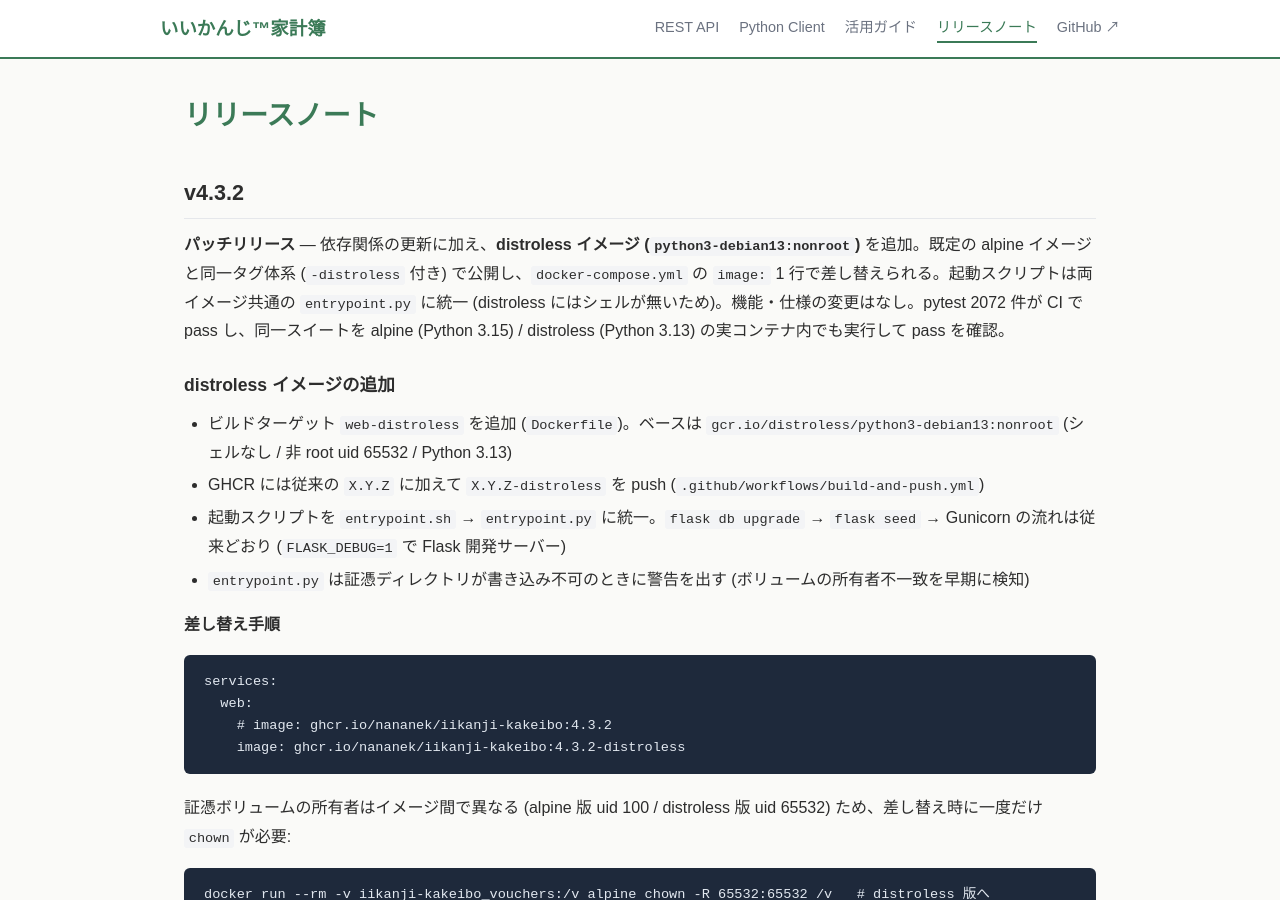
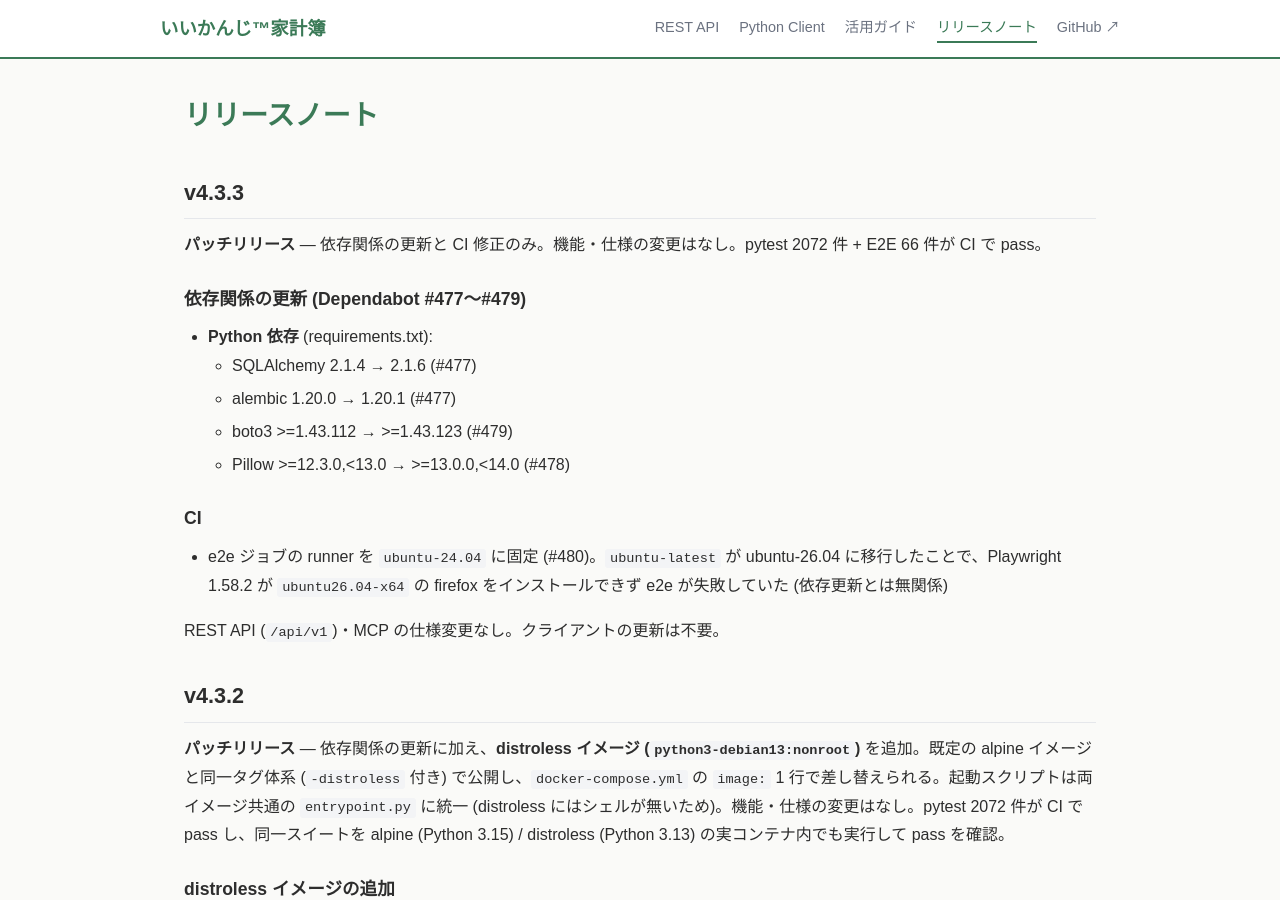
Before and after one commit to nananek/iikanji-kakeibo, a Jekyll site: the page built from docs/releases.md, in a window 1280 px wide and 900 px high. Built offline with Jekyll 4.4.1, drawn with Linux system fonts in a browser that asks for light colours.

Commit message:
docs: v4.3.3 リリースノート追加 + docker-compose.yml.example のイメージタグ更新

```diff
--- a/docs/releases.md
+++ b/docs/releases.md
@@ -4,6 +4,24 @@
 ---
 
 # リリースノート
+
+## v4.3.3
+
+**パッチリリース** — 依存関係の更新と CI 修正のみ。機能・仕様の変更はなし。pytest 2072 件 + E2E 66 件が CI で pass。
+
+### 依存関係の更新 (Dependabot #477〜#479)
+
+- **Python 依存** (requirements.txt):
+  - SQLAlchemy 2.1.4 → 2.1.6 (#477)
+  - alembic 1.20.0 → 1.20.1 (#477)
+  - boto3 >=1.43.112 → >=1.43.123 (#479)
+  - Pillow >=12.3.0,<13.0 → >=13.0.0,<14.0 (#478)
+
+### CI
+
+- e2e ジョブの runner を `ubuntu-24.04` に固定 (#480)。`ubuntu-latest` が ubuntu-26.04 に移行したことで、Playwright 1.58.2 が `ubuntu26.04-x64` の firefox をインストールできず e2e が失敗していた (依存更新とは無関係)
+
+REST API (`/api/v1`)・MCP の仕様変更なし。クライアントの更新は不要。
 
 ## v4.3.2
 
```
Also changed, not shown: 1 other file.
